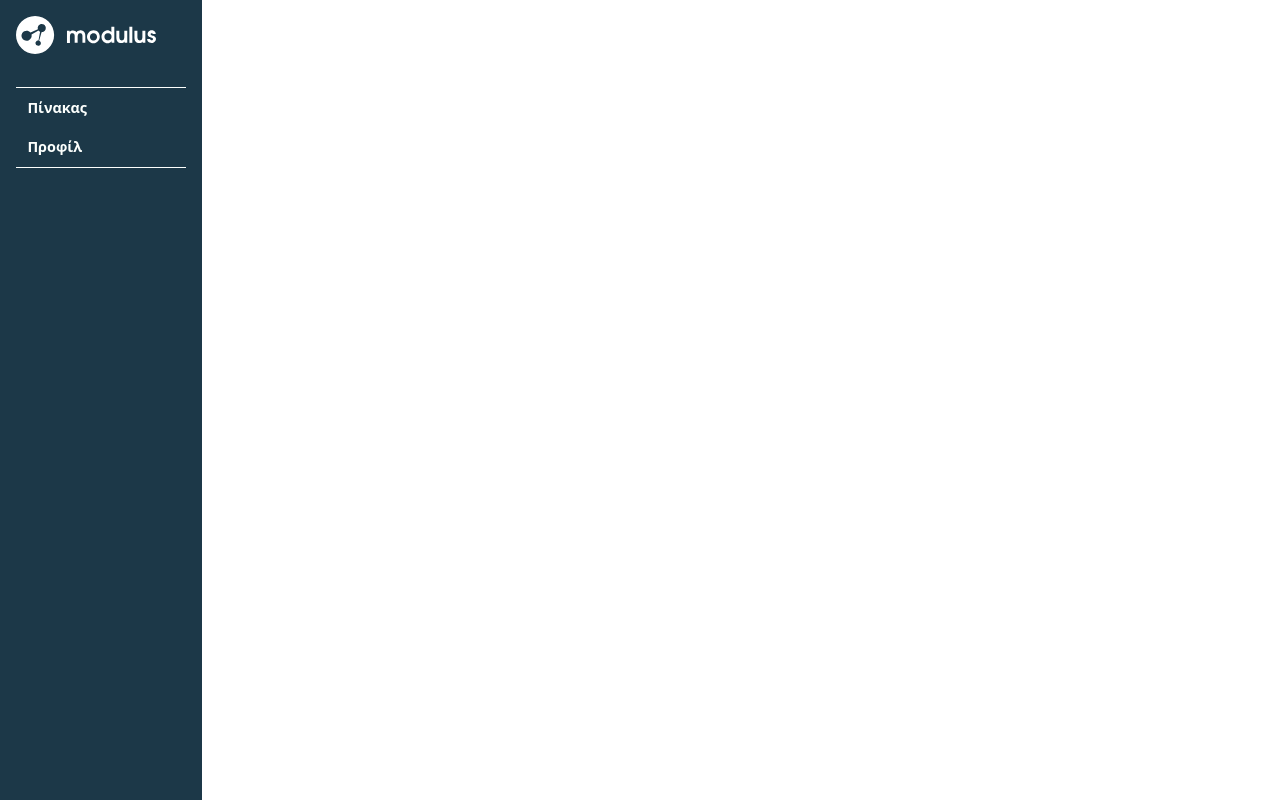
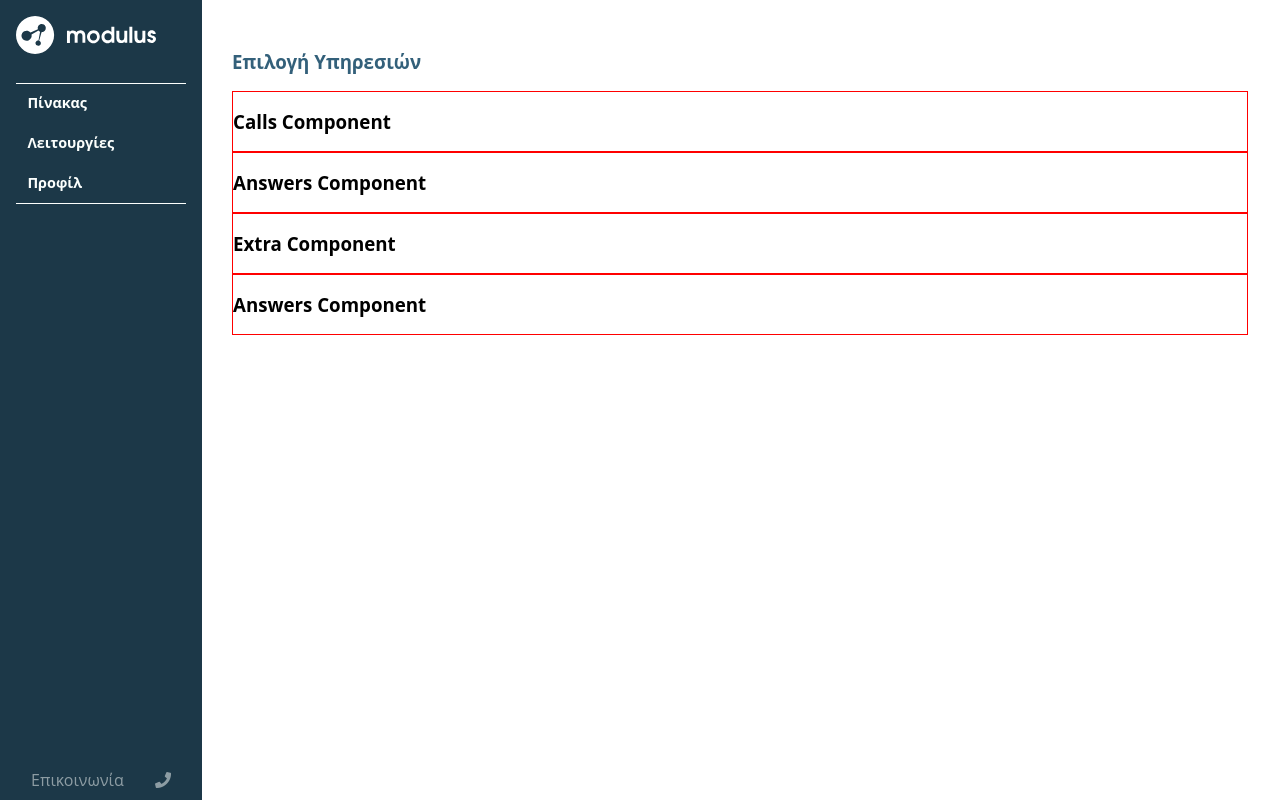
Before and after one commit to vpetridis/react-dashboard_02, a React (Create React App) app: page /services in a window 1280 px wide. Built offline with nearby package versions, Linux system fonts and the light colour scheme.

Commit message:
created services page

```diff
--- a/package.json
+++ b/package.json
@@ -7,6 +7,7 @@
     "@testing-library/react": "^11.1.0",
     "@testing-library/user-event": "^12.1.10",
     "react": "^17.0.1",
+    "react-beautiful-dnd": "^13.0.0",
     "react-dom": "^17.0.1",
     "react-router-dom": "^5.2.0",
     "react-scripts": "4.0.1",
--- a/src/components/App/App.js
+++ b/src/components/App/App.js
@@ -1,9 +1,12 @@
 import React from 'react'
+import { BrowserRouter as Router, Switch, Route } from 'react-router-dom'
+
+import Sidebar from '../Sidebar/Sidebar'
 import Dashboard from '../../pages/Dashboard'
-import Sidebar from '../Sidebar/Sidebar'
+import Profile from '../../pages/Profile'
+import Services from '../../pages/Services'
+
 import styles from './App.module.css'
-import { BrowserRouter as Router, Switch, Route } from 'react-router-dom'
-import Profile from '../../pages/Profile'
 
 function App() {
   return (
@@ -17,6 +20,9 @@ function App() {
           <Route exact path="/profile">
             <Profile />
           </Route>
+          <Route exact path="/services">
+            <Services />
+          </Route>
         </Switch>
       </Router>
     </div>
--- /dev/null
+++ b/src/components/Services/ServiceComponents/Answers.js
@@ -0,0 +1,10 @@
+import React from 'react'
+import styles from './ServiceComponent.module.css'
+
+export default function Answers() {
+   return (
+      <div className={styles.container}>
+         <h3>Answers Component</h3>
+      </div>
+   )
+}
--- /dev/null
+++ b/src/components/Services/ServiceComponents/Calls.js
@@ -0,0 +1,10 @@
+import React from 'react'
+import styles from './ServiceComponent.module.css'
+
+export default function Calls() {
+   return (
+      <div className={styles.container}>
+         <h3>Calls Component</h3>
+      </div>
+   )
+}
--- /dev/null
+++ b/src/components/Services/ServiceComponents/Delay.js
@@ -0,0 +1,10 @@
+import React from 'react'
+import styles from './ServiceComponent.module.css'
+
+export default function Delay() {
+  return (
+    <div className={styles.container}>
+      <h3>Answers Component</h3>
+    </div>
+  )
+}
--- /dev/null
+++ b/src/components/Services/ServiceComponents/Extra.js
@@ -0,0 +1,10 @@
+import React from 'react'
+import styles from './ServiceComponent.module.css'
+
+export default function Extra() {
+  return (
+    <div className={styles.container}>
+      <h3>Extra Component</h3>
+    </div>
+  )
+}
--- /dev/null
+++ b/src/components/Services/ServiceComponents/ServiceComponent.module.css
@@ -0,0 +1,3 @@
+.container {
+  border: 1px solid red;
+}
--- /dev/null
+++ b/src/components/Services/Services.module.css
@@ -0,0 +1,12 @@
+.container {
+  grid-column: 2/3;
+  grid-row: 1/-1;
+  font-family: var(--ff-primary);
+  padding: 2em;
+}
+.title {
+  color: var(--color-primary);
+}
+.info {
+  color: var(--color-accent);
+}
--- /dev/null
+++ b/src/components/Services/ServicesDnD.js
@@ -0,0 +1,14 @@
+import React from 'react'
+import styles from './Services.module.css'
+
+import { DragDropContext, Droppable, Draggable } from 'react-beautiful-dnd'
+
+export default function ServicesDnD(props) {
+
+  return (
+    <div className={styles.container}>
+      <h3 className={styles.title}>Επιλογή Υπηρεσιών</h3>
+      {props.children}
+    </div>
+  )
+}
--- a/src/components/Sidebar/Sidebar.js
+++ b/src/components/Sidebar/Sidebar.js
@@ -1,21 +1,28 @@
-import React from 'react'
+import React, { useState } from 'react'
 import { Link } from 'react-router-dom'
 import logoModulus from './assets/logo-horizontal-white.svg'
 import styles from './Sidebar.module.css'
 
 export default function Sidebar() {
+  const [isActive, setIsActive] = useState(false)
   return (
     <div className={styles.sidebar}>
       <img src={logoModulus} alt="logo of modulus" />
-
       <ul className={styles.nav}>
         <Link to="/main">
           <li className={styles.navItem}>Πίνακας</li>
+        </Link>
+        <Link to="/services">
+          <li className={styles.navItem}>Λειτουργίες</li>
         </Link>
         <Link to="/profile">
           <li className={styles.navItem}>Προφίλ</li>
         </Link>
       </ul>
+      <div className={styles.info}>
+        <p>Επικοινωνία</p>
+        <i class="fas fa-phone"> </i>
+      </div>
     </div>
   )
 }
--- a/src/components/Sidebar/Sidebar.module.css
+++ b/src/components/Sidebar/Sidebar.module.css
@@ -6,7 +6,9 @@
   grid-row: 1 / -1;
   background: var(--color-accent);
   color: var(--fc-accent);
-
+  display: flex;
+  flex-flow: column nowrap;
+  justify-content: flex-start;
   position: fixed;
 }
 .sidebar img {
@@ -31,8 +33,24 @@
   font-weight: bold;
 }
 .navItem {
-  padding: .4em .2em;
+  padding: 0.4em 0.2em;
   color: var(--fc-primary);
+}
+.info {
+  width: 100%;
+  padding: 0.3em;
+  position: absolute;
+  align-self: center;
+  justify-self: flex-end;
+  top: calc(100vh - 50px);
+  color: var(--fc-primary);
+  opacity: .5;
+  display: flex;
+  justify-content: space-evenly;
+  align-items: baseline;
+}
+.info p {
+  font-family: var(--ff-primary);
 }
 
 /* RESETTING BROWSER DEFAULTS */
--- /dev/null
+++ b/src/pages/Services.js
@@ -0,0 +1,19 @@
+import React from 'react'
+import Answers from '../components/Services/ServiceComponents/Answers'
+import Calls from '../components/Services/ServiceComponents/Calls'
+import Delay from '../components/Services/ServiceComponents/Delay'
+import Extra from '../components/Services/ServiceComponents/Extra'
+import ServicesDnD from '../components/Services/ServicesDnD'
+
+export default function Services() {
+  return (
+    <>
+      <ServicesDnD>
+        <Calls />
+        <Delay />
+        <Extra />
+        <Answers />
+      </ServicesDnD>
+    </>
+  )
+}
```
Also changed, not shown: 2 other files (tests, documents, lock files or other folders).
